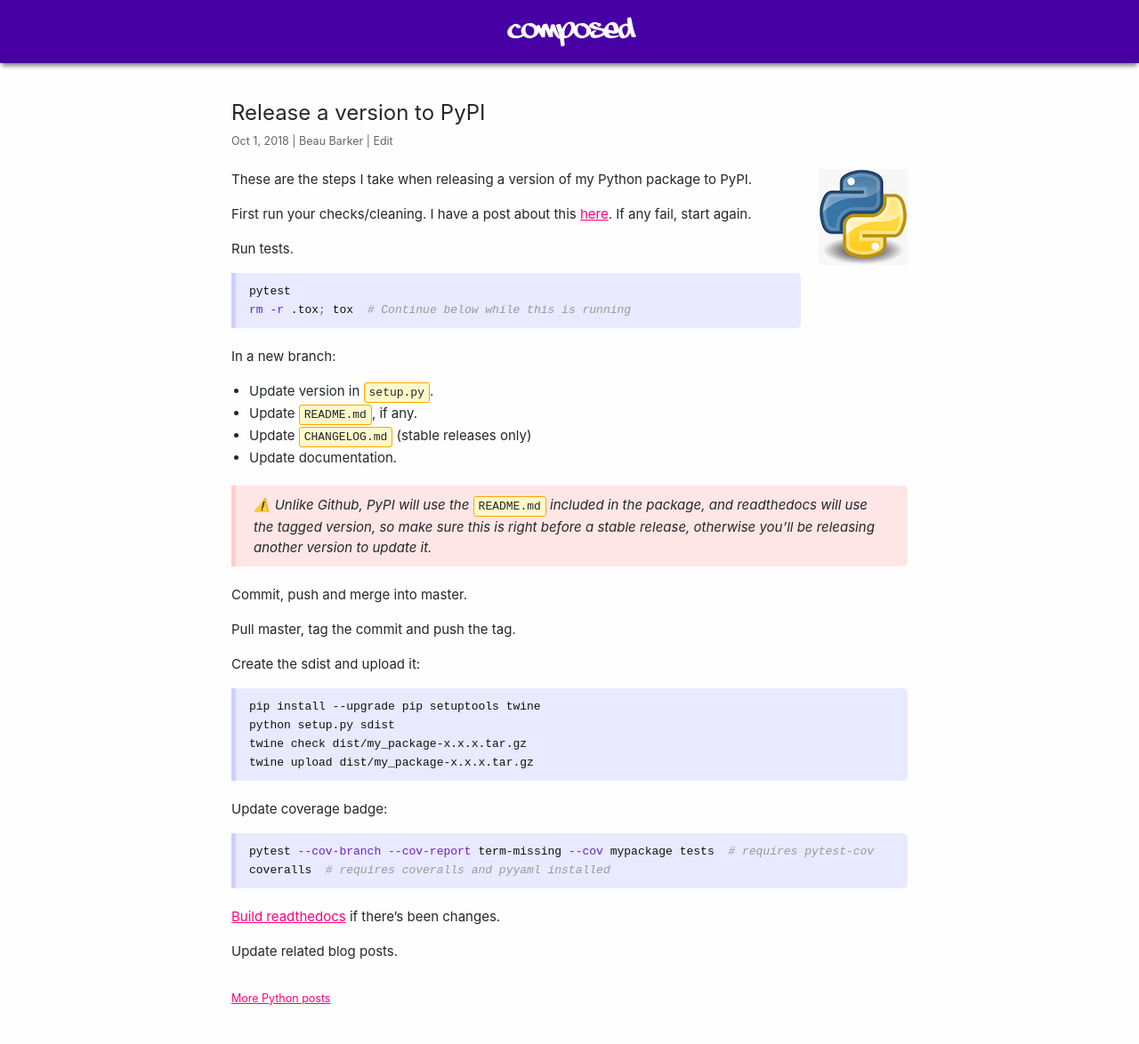
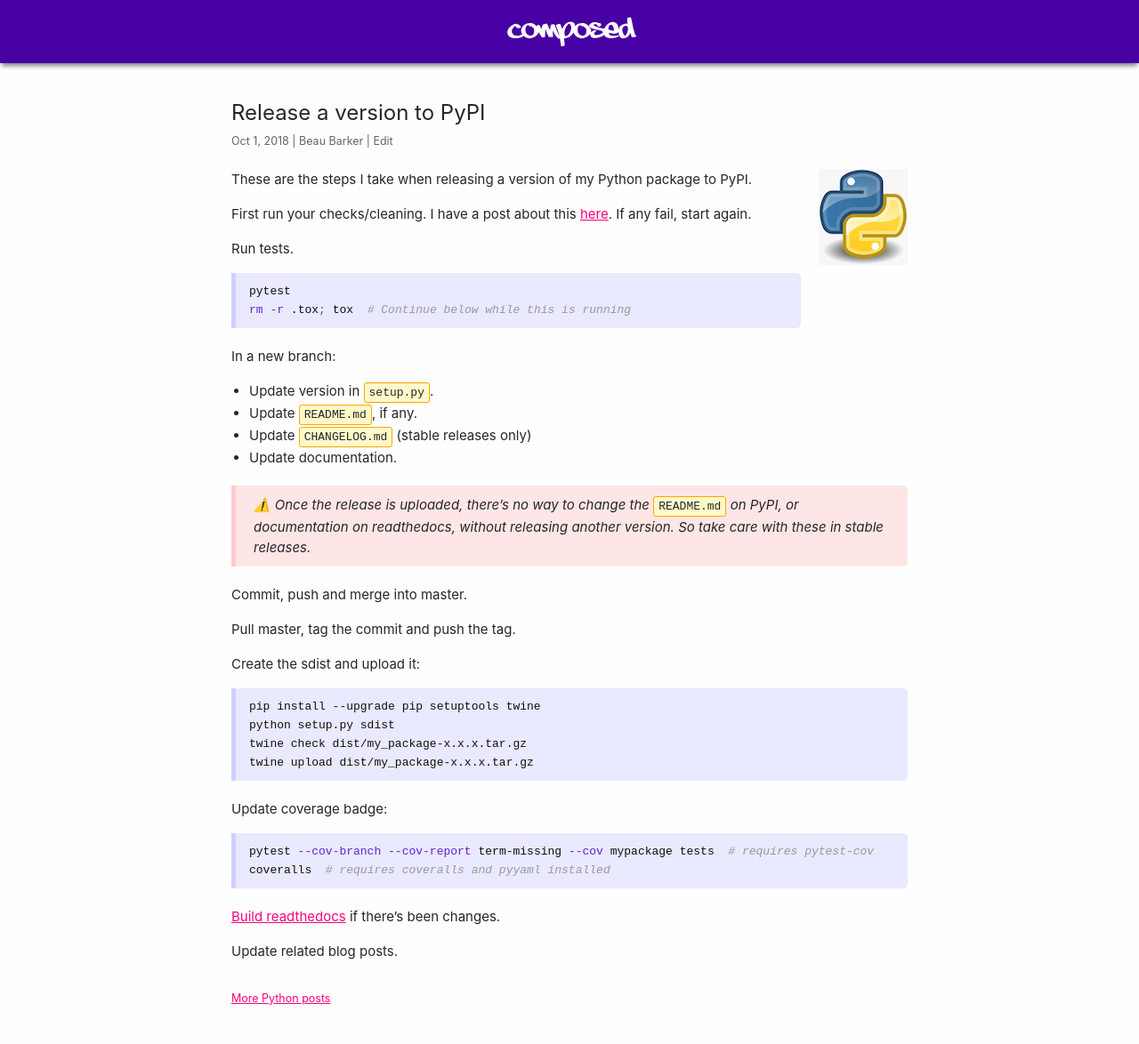
Before and after one commit to explodinglabs/explodinglabs.github.io, a Jekyll site: the page built from docs/_posts/python/2018-10-01-release-new-version-to-pypi.markdown, in a window 1280 px wide. Shown: the whole page at 89% size. Built offline with Jekyll 4.4.1, drawn with Linux system fonts in a browser that asks for light colours.

Commit message:
Adjust release post

```diff
--- a/docs/_posts/python/2018-10-01-release-new-version-to-pypi.markdown
+++ b/docs/_posts/python/2018-10-01-release-new-version-to-pypi.markdown
@@ -27,9 +27,9 @@
 - Update documentation.
 
 <div class="warning" markdown="1">
-Unlike Github, PyPI will use the `README.md` included in the package, and readthedocs will use the tagged version, so make sure
-this is right before a stable release, otherwise you'll be releasing another
-version to update it.
+Once the release is uploaded, there's no way to change the `README.md` on PyPI,
+or documentation on readthedocs, without releasing another version. So take
+care with these in stable releases.
 </div>
 
 Commit, push and merge into master.
```
